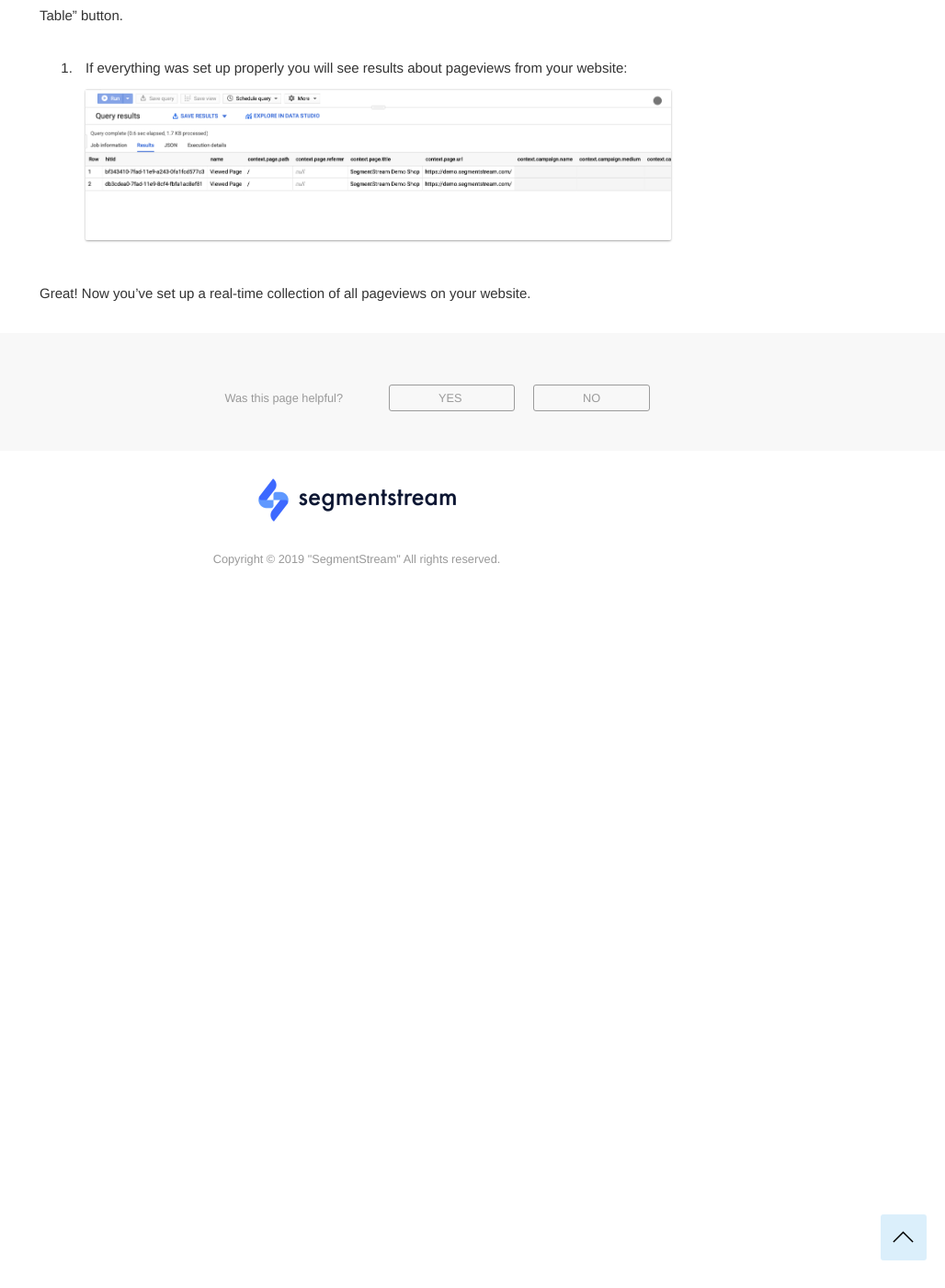
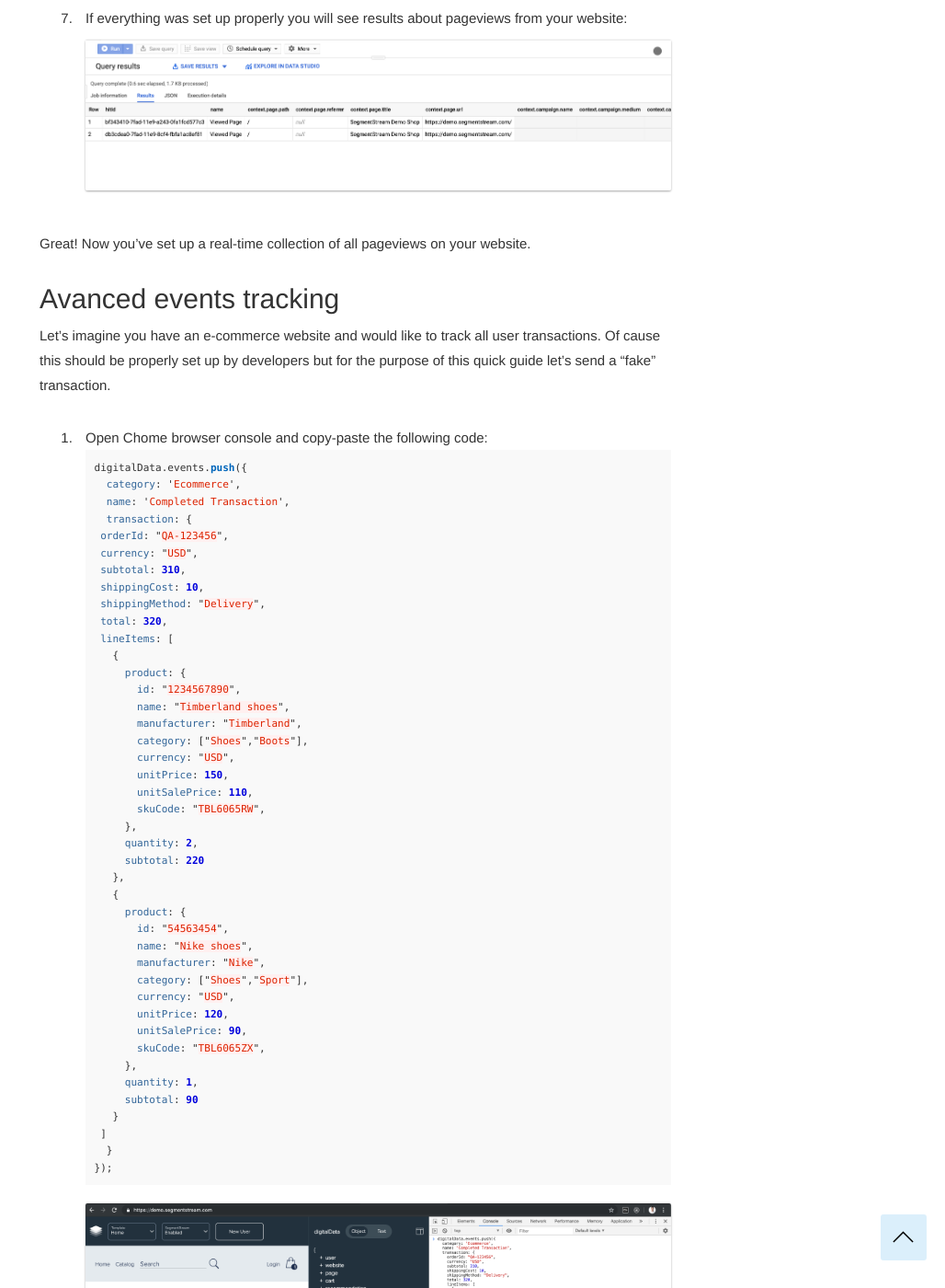
Before and after one commit to segmentstream-com/segmentstream-com.github.io, a Jekyll site: the page built from _docs/for-analyst/quickstart.md, in a window 1280 px wide and 1400 px high, scrolled down 2546 px. Shown: the whole window at 92% size, without its empty margins (252-1280 px from the left). Built offline with Jekyll 4.4.1, drawn with Linux system fonts in a browser that asks for light colours; nearby versions of some CDN libraries; some of the changed text lies outside the part shown.

Commit message:
quickstart update

````diff
--- a/_docs/for-analyst/quickstart.md
+++ b/_docs/for-analyst/quickstart.md
@@ -49,12 +49,73 @@
 
 6. Run the following query in the Query editor:
 ```sql
-SELECT hitId, event.name, context FROM `<FULL_TABLE_NAME>
+SELECT hitId, event.name, context FROM `<FULL_TABLE_NAME>`
 ```
-
 Note, that you should use proper full table name which is automatically filled once you click "Query Table" button.
 
 1. If everything was set up properly you will see results about pageviews from your website:
 ![Image shows query results about page views](/img/for-analyst/quickstart/bigquery_results_1.png)
 
 Great! Now you've set up a real-time collection of all pageviews on your website.
+
+## Avanced events tracking
+
+Let's imagine you have an e-commerce website and would like to track all user transactions. Of cause this should be properly set up by developers but for the purpose of this quick guide let's send a "fake" transaction.
+
+1. Open Chome browser console and copy-paste the following code:
+```js
+digitalData.events.push({
+  category: 'Ecommerce',
+  name: 'Completed Transaction',
+  transaction: {
+    orderId: "QA-123456",
+    currency: "USD",
+    subtotal: 310,
+    shippingCost: 10,
+    shippingMethod: "Delivery",
+    total: 320,
+    lineItems: [
+      {
+        product: {
+          id: "1234567890",
+          name: "Timberland shoes",
+          manufacturer: "Timberland",
+          category: ["Shoes","Boots"],
+          currency: "USD",
+          unitPrice: 150,
+          unitSalePrice: 110,
+          skuCode: "TBL6065RW",
+        },
+        quantity: 2,
+        subtotal: 220
+      },
+      {
+        product: {
+          id: "54563454",
+          name: "Nike shoes",
+          manufacturer: "Nike",
+          category: ["Shoes","Sport"],
+          currency: "USD",
+          unitPrice: 120,
+          unitSalePrice: 90,
+          skuCode: "TBL6065ZX",
+        },
+        quantity: 1,
+        subtotal: 90
+      }
+    ]
+  }
+});
+```
+![Image shows how to track transactions using Google Chrome's console](/img/for-analyst/quickstart/transaction-track.png)
+
+2. Go back to the Google BigQuery console, click on `hits_YYYYMMDD` table and again click on "Query Table" button. At this time let's select all tracked transactions using the following query:
+```sql
+SELECT event.transaction
+FROM `<FULL_TABLE_NAME>`
+WHERE event.name = "Completed Transaction"
+```
+Again, don't forget to replace `<FULL_TABLE_NAME>` with your proper full table name.
+
+3. You should observe similar results:
+4. ![Image shows query results about transactions](/img/for-analyst/quickstart/bigquery_results_2_transactions.png)
````
Also changed, not shown: img/for-analyst/quickstart/bigquery_results_2_transactions.png (added), img/for-analyst/quickstart/transaction-track.png (added).
